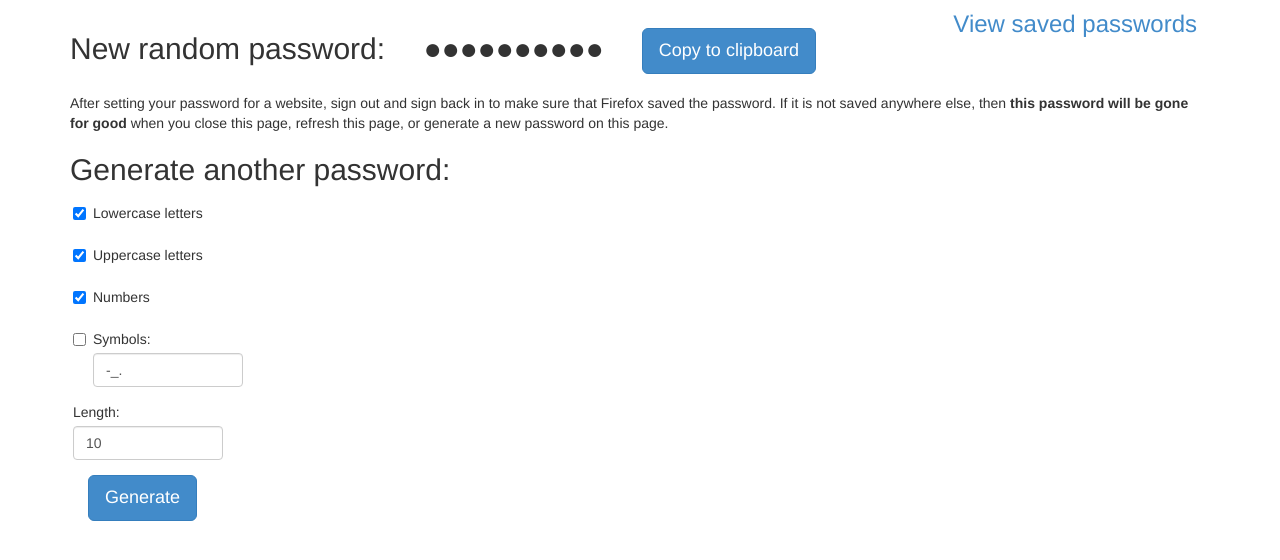
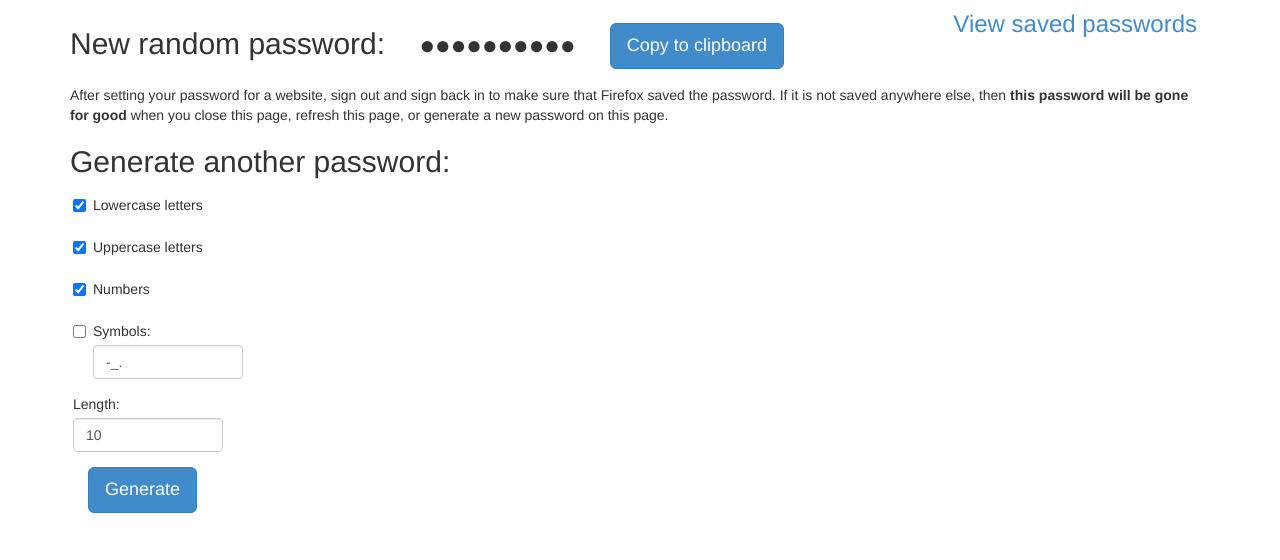
Before and after one commit to alexhenrie/pasa, a website: page chrome/content/generate.html in a window 1280 px wide. Drawn offline with Linux system fonts and the light colour scheme.

Commit message:
Make password slightly less gigantic

```diff
--- a/chrome/content/generate.html
+++ b/chrome/content/generate.html
@@ -53,8 +53,8 @@
     <h2>
       New random password:
       <div style="display:inline-block; font-family:monospace; position:relative">
-        <div id="password" style="color:transparent; position:absolute; padding:0.5em 1em 0.5em 1em"></div>
-        <div id="dots" style="padding:0.5em 1em 0.5em 1em"></div>
+        <div id="password" style="color:transparent; font-size:xx-large; position:absolute; padding:0.5em 1em 0.5em 1em"></div>
+        <div id="dots" style="font-size:xx-large; padding:0.5em 1em 0.5em 1em"></div>
       </div>
       <a class="btn btn-lg btn-primary" href="javascript:clipboard.copyString(document.getElementById('password').textContent)">Copy to clipboard</a>
     </h2>
```
